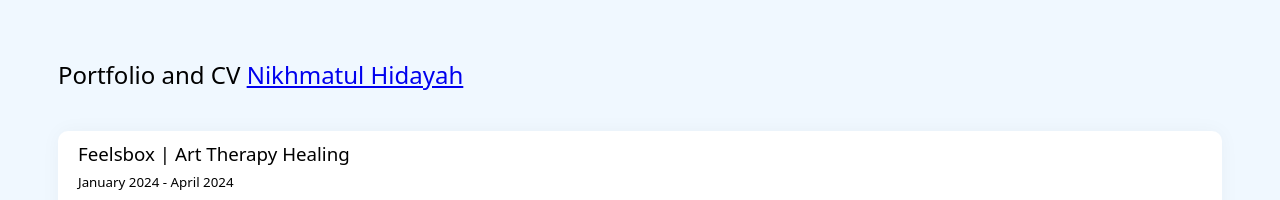
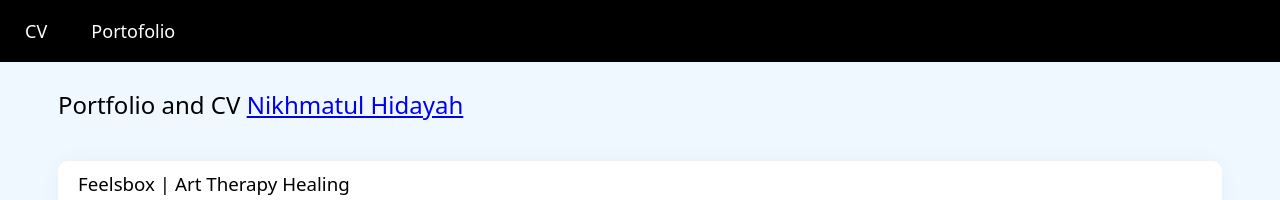
Before and after one commit to NikhmatulHidayah/Nikhmatul.github.io, a plain HTML site: page portofolio.html in a window 1280 px wide. Shown: the top 200 px of the page. Drawn offline with Linux system fonts and the light colour scheme.

Commit message:
modify navbar and several code

```diff
--- a/portofolio.html
+++ b/portofolio.html
@@ -3,15 +3,43 @@
 <head>
     <meta charset="UTF-8">
     <meta name="viewport" content="width=device-width, initial-scale=1.0">
-    <title>Portofolio</title>
-</head>
+    <title>Portofolio Nikhmatul Hidayah</title>
     <style>
+        /* Navbar styling */
+        .navbar {
+            background-color: #000; /* Warna navbar hitam */
+            padding: 5px;
+            text-align: left;
+            width: 100%; /* Full width untuk memenuhi layar */
+            position: fixed; /* Posisi tetap di bagian atas */
+            top: 0;
+            left: 0;
+            z-index: 1000; /* Pastikan navbar tetap di atas konten lain */
+            box-sizing: border-box; /* Mencegah padding menambah ukuran width */
+        }
+
+        /* Styling untuk link pada navbar */
+        .navbar a {
+            color: #fff; /* Warna putih */
+            text-decoration: none;
+            font-size: 18px;
+            padding: 14px 20px;
+            display: inline-block;
+        }
+
+        /* Hover effect */
+        .navbar a:hover {
+            background-color: #fff; /* Warna latar belakang hover putih */
+            color: #000; /* Warna teks berubah jadi hitam */
+        }
+
+        /* Styling umum */
         body{
-        padding-top: 30px;
+            padding-top: 60px; /* Tambahkan padding-top untuk memberikan ruang bagi navbar fixed */
             padding-left: 50px;
             padding-right: 90px;
             padding-bottom: 30px;
-        background-color:aliceblue;
+            background-color: aliceblue;
             font-family: system-ui, -apple-system, BlinkMacSystemFont, 'Segoe UI', Roboto, Oxygen, Ubuntu, Cantarell, 'Open Sans', 'Helvetica Neue', sans-serif;
         }
         .title{
@@ -54,7 +82,16 @@
             border-radius: 5px;
         }
     </style>
+</head>
 <body>
+
+    <!-- Navbar -->
+    <div class="navbar">
+        <a href="index.html">CV</a>
+        <a href="portofolio.html">Portofolio</a>
+    </div>
+
+    <!-- Portofolio Content -->
     <div class="title">
         <h2>Portfolio and CV <a href="https://nikhmatulhidayah.github.io" target="_blank">Nikhmatul Hidayah</a></h2>
     </div>
@@ -94,7 +131,7 @@
         <hr>
 
         <div class="title">
-            <h3>Liason officer at Tel-u Career</h3>
+            <h3>Liaison Officer at Tel-u Career</h3>
             <sub>March 2024</sub>
         </div>
         <div class="summary">
```
Lines whose indentation alone changed are shown as unchanged.
